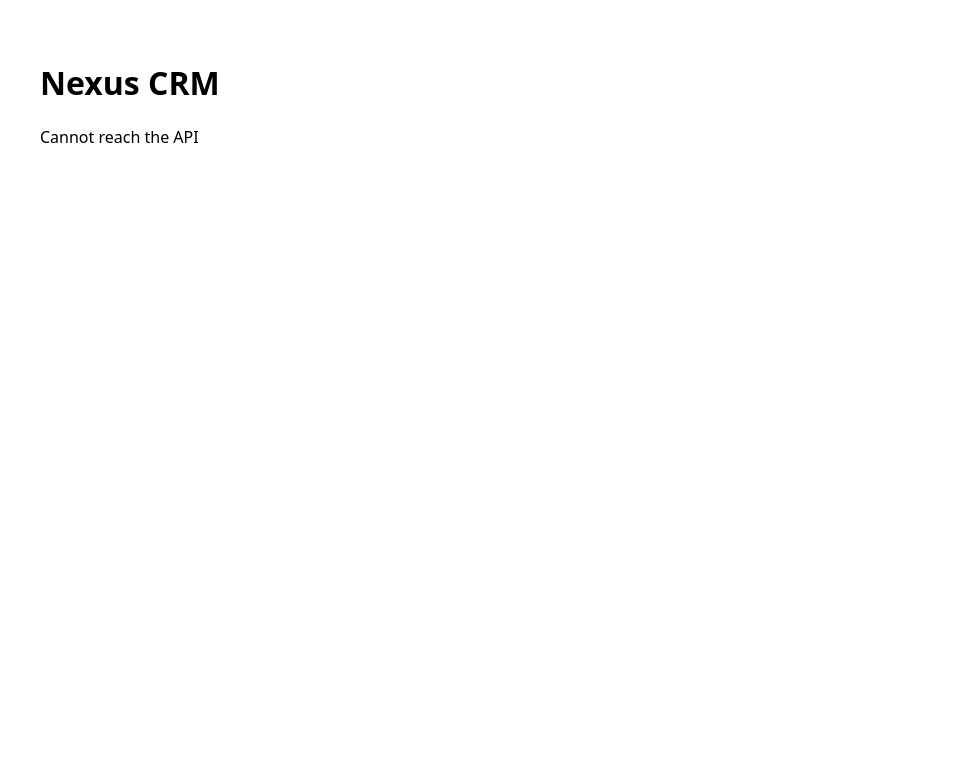
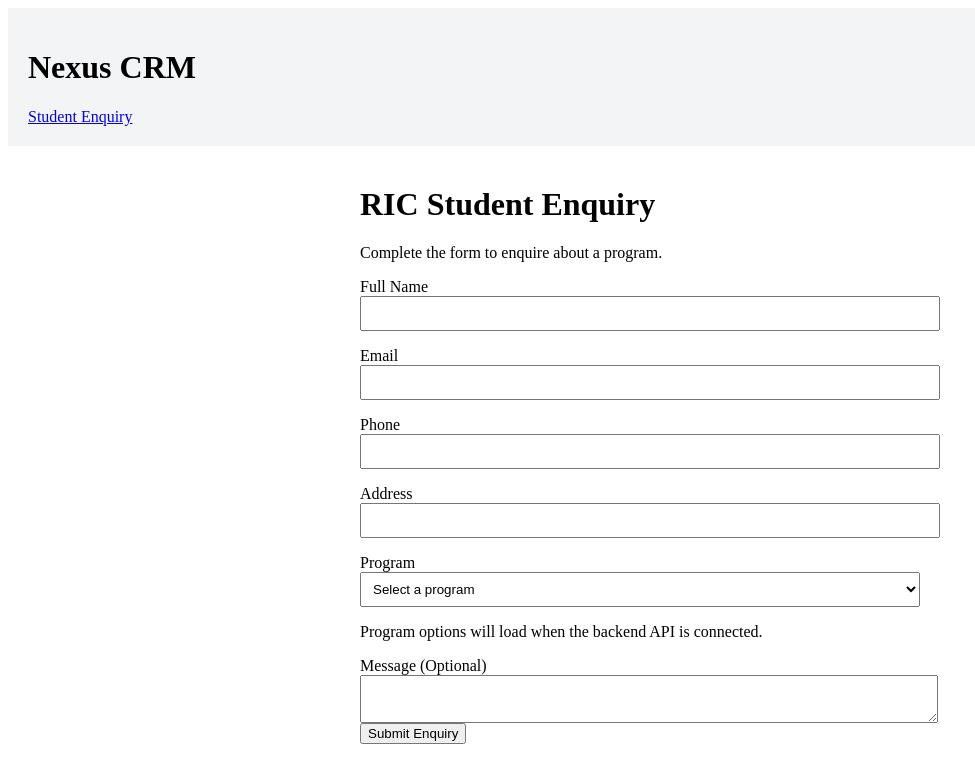
Before and after one commit to gator2511/nexus_crm_, a React (Vite) app in the folder client/: page /enquiry in a window 1280 px wide. Shown: the top 782 px of the page, without its empty margins (0-975 px from the left). Built offline with nearby package versions, Linux system fonts and the light colour scheme; no server answers.

Commit message:
Client routing: Connect student enquiry page
Refactor App component to include routing and navigation.

```diff
--- a/client/src/main.jsx
+++ b/client/src/main.jsx
@@ -1,21 +1,37 @@
-import React, { useEffect, useState } from 'react';
-import { createRoot } from 'react-dom/client';
 
+import React from "react";
+import { createRoot } from "react-dom/client";
+import {
+  BrowserRouter,
+  Routes,
+  Route,
+  Link,
+  Navigate,
+} from "react-router-dom";
+
+import Enquiry from "./pages/Enquiry.jsx";
 
 function App() {
-  const [status, setStatus] = useState('Checking the API…');
-  useEffect(() => {
-    fetch('/api/health')
-      .then((r) => r.json())
-      .then((d) => setStatus(d.ok ? 'API is running' : 'API problem'))
-      .catch(() => setStatus('Cannot reach the API'));
-  }, []);
   return (
-    <main style={{ fontFamily: 'system-ui', padding: '2rem' }}>
-      <h1>Nexus CRM</h1>
-      <p>{status}</p>
-    </main>
+    <BrowserRouter>
+      <header style={{ padding: 20, background: "#f3f4f6" }}>
+        <h1>Nexus CRM</h1>
+        <nav>
+          <Link to="/enquiry">Student Enquiry</Link>
+        </nav>
+      </header>
+
+      <Routes>
+        <Route path="/" element={<Navigate to="/enquiry" replace />} />
+        <Route path="/enquiry" element={<Enquiry />} />
+        <Route path="*" element={<p>Page not found</p>} />
+      </Routes>
+    </BrowserRouter>
   );
 }
 
-createRoot(document.getElementById('root')).render(<React.StrictMode><App /></React.StrictMode>);
+createRoot(document.getElementById("root")).render(
+  <React.StrictMode>
+    <App />
+  </React.StrictMode>
+);
```
